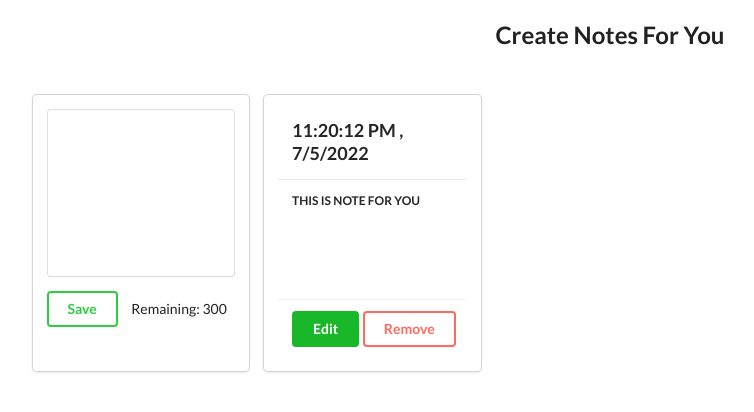
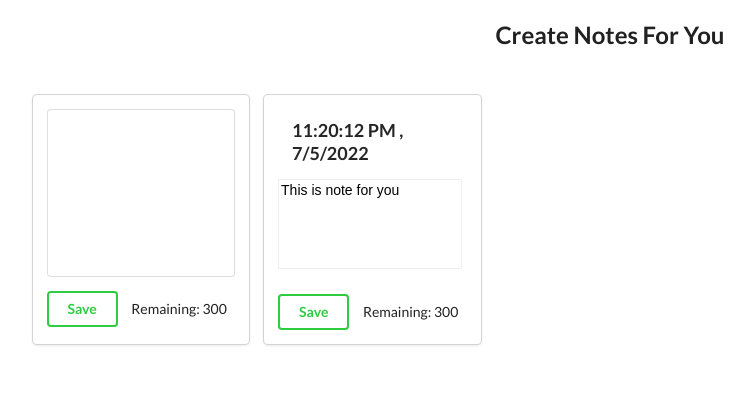
Before and after one commit to IbrohimFayzullayev/notesWithRedux, a React (Create React App) app: page / in a window 1280 px wide. Both pictures are taken after a click on the button "Edit". Shown: the top 412 px of the page, without its empty margins (30-784 px from the left). Built offline with nearby package versions, Linux system fonts and the light colour scheme.

Commit message:
project finished

```diff
--- a/src/components/NoteList.jsx
+++ b/src/components/NoteList.jsx
@@ -1,21 +1,87 @@
-import React from "react";
+import React, { useState } from "react";
 import { connect } from "react-redux";
-import { removeNoteAction } from "../actions";
+import { removeNoteAction, editNoteAction } from "../actions";
 
+let editId;
+let editText = "";
 const NoteList = (props) => {
-  console.log(props);
-
+  const [text, setText] = useState("");
+  const [check, setCheck] = useState(0);
   const removeNote = (e) => {
     let a = "";
-    let found = props.noteList.find((el, index) => {
+    props.noteList.find((el, index) => {
       a = index;
       return el.id === e.id;
     });
-    console.log(a);
-    // props.noteList.splice(a, a + 1);
-    // console.log(props.noteList);
+
+    return props.removeNoteAction(a);
   };
-  const renderNotes = () => {
+
+  const editNoteList = (e) => {
+    editText = e.text;
+    editId = e.id;
+    setCheck(1);
+  };
+
+  const formSubmit = () => {
+    setCheck(0);
+  };
+  const editNote = () => {
+    return (
+      <form
+        onSubmit={(e) => {
+          e.preventDefault();
+          formSubmit(e);
+        }}
+      >
+        <div className="field">
+          <textarea
+            onChange={(e) => {
+              setText(e.target.value);
+            }}
+            style={{
+              resize: "none",
+              border: "0.1px solid #f0f0f0",
+              outline: "none",
+              height: "90px",
+              marginBottom: "20px",
+            }}
+            defaultValue={editText}
+          ></textarea>
+        </div>
+        <div style={{ display: "flex", alignItems: "center", gap: "10px" }}>
+          <button type="submit" className="ui inverted button  green">
+            Save
+          </button>
+          <p>Remaining: {text.length ? 300 - text.length : "300"}</p>
+        </div>
+      </form>
+    );
+  };
+
+  const editRemoveAdd = (val, text) => {
+    return (
+      <div>
+        <div className="content" style={{ height: "120px" }}>
+          <h4 className="ui sub header">{text ? text : val.text}</h4>
+        </div>
+        <div className="extra content" style={{ display: "flex" }}>
+          <button
+            onClick={() => editNoteList(val)}
+            className="ui inverted green button"
+          >
+            Edit
+          </button>
+          <button
+            onClick={() => removeNote(val)}
+            className="ui inverted red button"
+          >
+            Remove
+          </button>
+        </div>
+      </div>
+    );
+  };
   return props.noteList.map((val) => {
     return (
       <div
@@ -28,24 +94,17 @@ const NoteList = (props) => {
             {val.time} , {val.date}
           </div>
         </div>
-          <div className="content" style={{ height: "120px" }}>
-            <h4 className="ui sub header">{val.text}</h4>
-          </div>
-          <div className="extra content" style={{ display: "flex" }}>
-            <button className="ui inverted green button">Edit</button>
-            <button
-              onClick={() => removeNote(val)}
-              className="ui inverted red button"
-            >
-              Remove
-            </button>
-          </div>
+        {check && editId === val.id
+          ? editNote()
+          : editId === val.id
+          ? editRemoveAdd(val, text)
+          : editRemoveAdd(val)}
       </div>
     );
   });
 };
-  return renderNotes();
-};
 
 const getMyState = (state) => state;
-export default connect(getMyState)(NoteList);
+export default connect(getMyState, { removeNoteAction, editNoteAction })(
+  NoteList
+);
```
Lines whose indentation alone changed are shown as unchanged.
